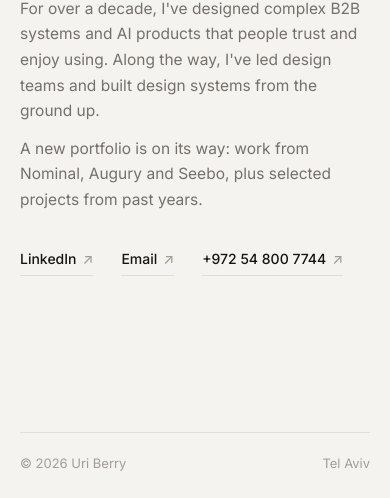
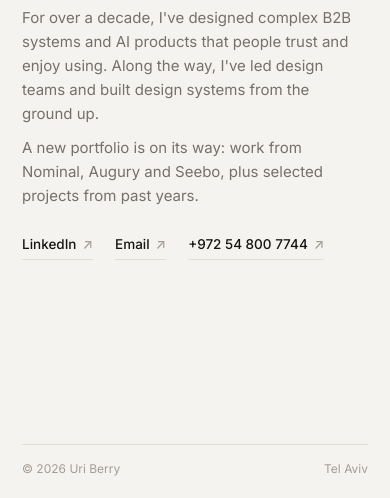
Before and after one commit to uriberry2/uriberry2.github.io, a plain HTML site: page 404.html in a window 390 px wide. Shown: the part 346-844 px from the top of the page. Drawn offline with Linux system fonts and the light colour scheme.

Commit message:
Add files via upload

```diff
--- a/404.html
+++ b/404.html
@@ -2,7 +2,7 @@
 <html lang="en">
 <head>
 <meta charset="utf-8">
-<meta name="viewport" content="width=device-width, initial-scale=1">
+<meta name="viewport" content="width=device-width, initial-scale=1, viewport-fit=cover">
 <title>Uri Berry — Product Design Lead</title>
 <meta name="description" content="Uri Berry — Product Design Lead in Tel Aviv. A decade of designing complex B2B and AI products. New portfolio coming soon.">
 <meta property="og:title" content="Uri Berry — Product Design Lead">
@@ -22,12 +22,11 @@
     :root{--bg:#121110; --fg:#ece8e2; --muted:#9a948b; --faint:#6b665f; --line:#26241f; --accent:#ef6446}
   }
   *{box-sizing:border-box;margin:0;padding:0}
-  html,body{height:100%}
   body{
     background:var(--bg); color:var(--fg);
     font-family:Inter,system-ui,-apple-system,sans-serif; font-size:15px; line-height:1.6;
     font-feature-settings:"cv11","ss01"; -webkit-font-smoothing:antialiased;
-    display:flex; flex-direction:column; min-height:100vh;
+    display:flex; flex-direction:column; min-height:100vh; min-height:100svh;
     padding:clamp(24px,4vw,48px) clamp(20px,5vw,64px);
   }
   ::selection{background:var(--accent);color:#fff}
@@ -57,7 +56,17 @@
 
   footer{border-top:1px solid var(--line);padding-top:20px;color:var(--faint)}
   @media (prefers-reduced-motion:reduce){.dot::after{animation:none}}
-  @media (max-width:520px){main{padding:48px 0}.eyebrow{margin-bottom:20px}}
+  @media (max-width:520px){
+    body{padding:20px 22px calc(20px + env(safe-area-inset-bottom))}
+    header,footer{font-size:12px}
+    main{padding:28px 0}
+    .eyebrow{font-size:11px;margin-bottom:16px}
+    h1{font-size:clamp(32px,9.5vw,40px)}
+    .lead{margin-top:20px;font-size:15px;line-height:1.6}
+    .lead+.lead{margin-top:10px}
+    .links{margin-top:26px;gap:12px 22px;font-size:13.5px}
+    footer{padding-top:14px}
+  }
 </style>
 </head>
 <body>
```
Also changed, not shown: index.html (+13 -4 lines).
